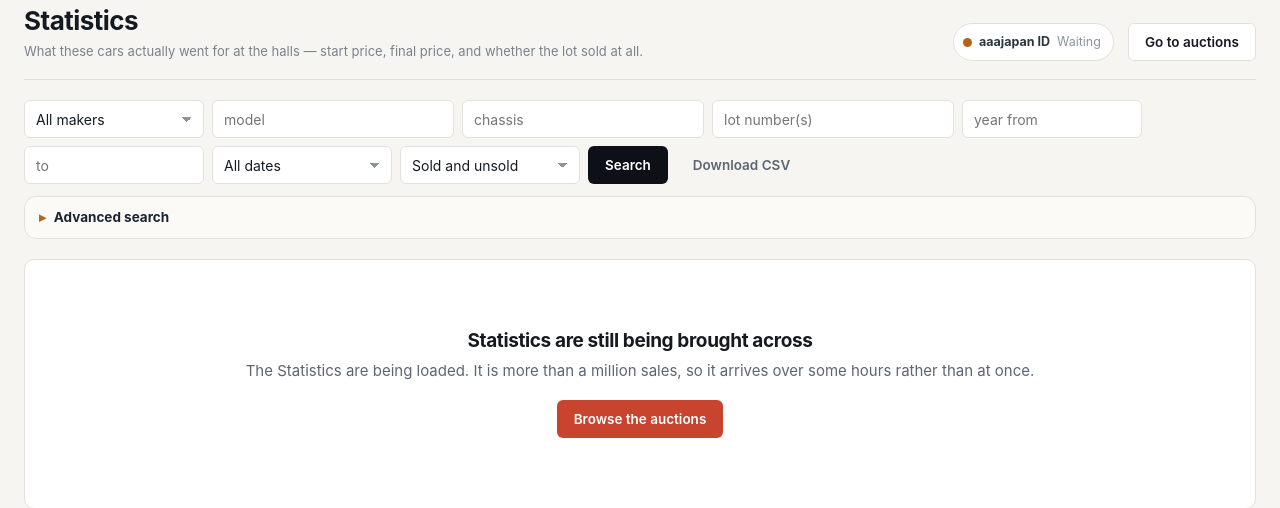
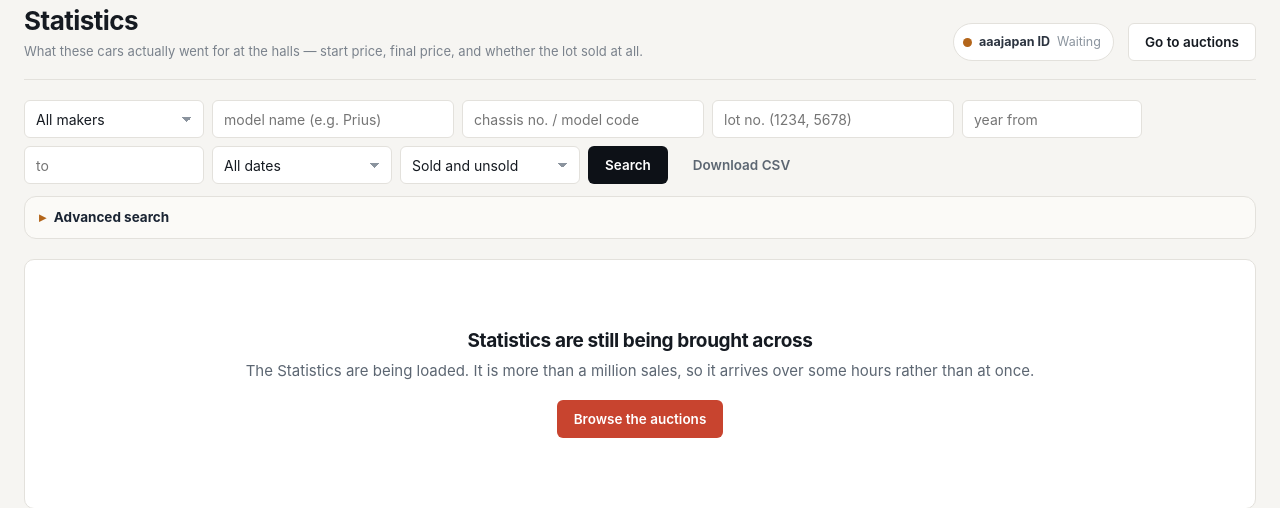
Before and after one commit to my5757980/SBK, a PHP site: page /sbk-auction/statistics.php in a window 1280 px wide. Shown: the part 111-619 px from the top of the page. Run offline with PHP 8.4, Linux system fonts and the light colour scheme; the visitor is signed in with stand-in values (Sample User, id 1).

Commit message:
Statistics: chassis number finds exactly its own cars; model searches maker + name
Chassis search took every lot with NO chassis (6,576) for any typed number,
never found prefixed codes (EBD-S321V) from their number, and pulled in codes
that sit inside the number (KH-012 in the serial, HP10 in NHP10, DA1 in DA17V):
462 wrong cars over 48 real test numbers. Now: the code alone still matches
any code containing it; a number with a dash matches its exact code, bare or
prefixed; a number without a dash tries each code + 4-8 digit serial split.
0 wrong, 0 missed on the same 48. Model searches "maker model", so
"toyota prius alpha" works. statssearchcheck 24/24, statsfiltercheck 30/30.

Co-Authored-By: Claude Opus 5.5 <noreply@anthropic.com>

```diff
--- a/portal/statistics.php
+++ b/portal/statistics.php
@@ -100,17 +100,54 @@ $types  = '';
 if ($maker !== '') { $where[] = 'maker = ?';   $params[] = $maker; $types .= 's'; }
 if ($hall  !== '') { $where[] = 'auction = ?'; $params[] = $hall;  $types .= 's'; }
 if ($model !== '') {
-    $where[]  = 'model LIKE ?';
-    $params[] = '%' . $model . '%';
+    // The model's NAME - "prius", "Prius Alpha" - and a buyer who types the maker
+    // with it ("toyota prius") is still understood.
+    $where[]  = "CONCAT(maker, ' ', model) LIKE ?";
+    $params[] = '%' . preg_replace('/\s+/', ' ', $model) . '%';
     $types   .= 's';
 }
 if ($chas !== '') {
-    // A chassis is given either whole (ZN8-0012345) or as the code alone (ZN8),
-    // and a buyer types whichever they are holding. Both have to find the car.
-    $where[]  = '(chassis LIKE ? OR ? LIKE CONCAT(chassis, \'%\'))';
-    $params[] = '%' . $chas . '%';
-    $params[] = $chas;
-    $types   .= 'ss';
+    /* A chassis the way a buyer holds it: the model code alone (S321V), the whole
+       number (S321V-0123456, with or without the dash, any case), or with the
+       type-approval prefix in front (EBD-S321V-0123456). The source stores the CODE
+       - bare for most lots, prefixed (EBD-S321V) for some - so the typed text is
+       read with the portal's own chassisParts() and matched three ways.
+
+       Until 24 September 2026 this was "code LIKE typed OR typed LIKE code%", and
+       an EMPTY stored code satisfies the second half for anything typed: every
+       chassis-number search also returned the 6,576 lots with no chassis at all,
+       and a prefixed code (EBD-S321V) was never found from its number. */
+    $typed = strtoupper(preg_replace('/\s+/', '', $chas));
+    list($code, $serial) = chassisParts($chas);
+    $or = array('chassis LIKE ?');                               // a code, or part of one
+    $params[] = '%' . $typed . '%';
+    $types   .= 's';
+    if ($code !== '' && strlen($code) >= 2) {                    // the code read out of it, prefix or not
+        $or[] = '(chassis = ? OR chassis LIKE ?)';
+        $params[] = $code;
+        $params[] = '%-' . $code;
+        $types   .= 'ss';
+    }
+    /* A whole number typed WITHOUT a dash (S321V0123456, NHP101234567) cannot be
+       split for certain - a code can end in digits too - so every split that leaves
+       a serial of 4 to 8 digits is tried as the code: S321V | 0123456, NHP10 |
+       1234567 (and NHP1 | 01234567, which no car has). "The code anywhere inside
+       it" (the portal's chassisNumberSql) was tried first and pulled in KH-012 from
+       the serial, HP10 from NHP10 and DA1 from DA17V; "starts with" still took a
+       lot stored as "---". With a dash, the exact code above is already the answer. */
+    if ($serial === '' && preg_match('/^(.*[A-Z])(\d{4,})$/', $code, $m)) {
+        $cands = array();
+        for ($k = 0; $k <= strlen($m[2]); $k++) {
+            $rest = strlen($m[2]) - $k;
+            if ($rest >= 4 && $rest <= 8) { $cands[] = $m[1] . substr($m[2], 0, $k); }
+        }
+        if ($cands) {
+            $in = implode(',', array_fill(0, count($cands), '?'));
+            $or[] = "(REPLACE(chassis, '-', '') IN ($in) OR SUBSTRING_INDEX(chassis, '-', -1) IN ($in))";
+            foreach (array_merge($cands, $cands) as $cd) { $params[] = $cd; $types .= 's'; }
+        }
+    }
+    $where[] = '(' . implode(' OR ', $or) . ')';
 }
 /* The auction DATE, which is not the car's year just below - `sold_on` is
    indexed, so this stays a range scan rather than a walk over the lot. The
@@ -403,14 +440,14 @@ require_once 'includes/header.php';
         </option>
       <?php endforeach; ?>
     </select>
-    <input type="text" name="model" class="input" placeholder="model"
+    <input type="text" name="model" class="input" placeholder="model name (e.g. Prius)"
            value="<?php echo sanitize($model); ?>" style="min-width:150px">
-    <input type="text" name="chassis" class="input" placeholder="chassis"
+    <input type="text" name="chassis" class="input" placeholder="chassis no. / model code"
            value="<?php echo sanitize($chas); ?>" style="min-width:130px">
     <?php // The halls moved into the advanced search, grouped by weekday and
           // several at once, as the source lays them out. Its place here is the
           // source's lot-number box - one lot, or several with commas. ?>
-    <input type="text" name="lot" class="input" placeholder="lot number(s)"
+    <input type="text" name="lot" class="input" placeholder="lot no. (1234, 5678)"
            value="<?php echo sanitize($lot); ?>" style="min-width:130px">
     <input type="text" name="y1" class="input" placeholder="year from"
            value="<?php echo sanitize($y1); ?>" style="width:92px">
```
